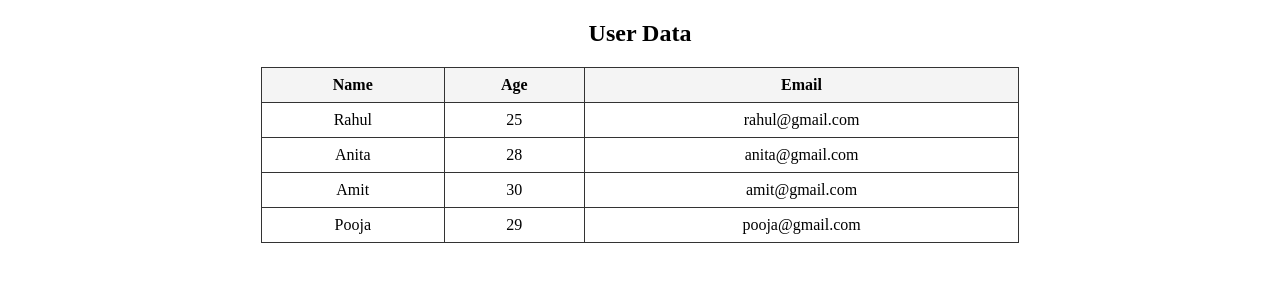
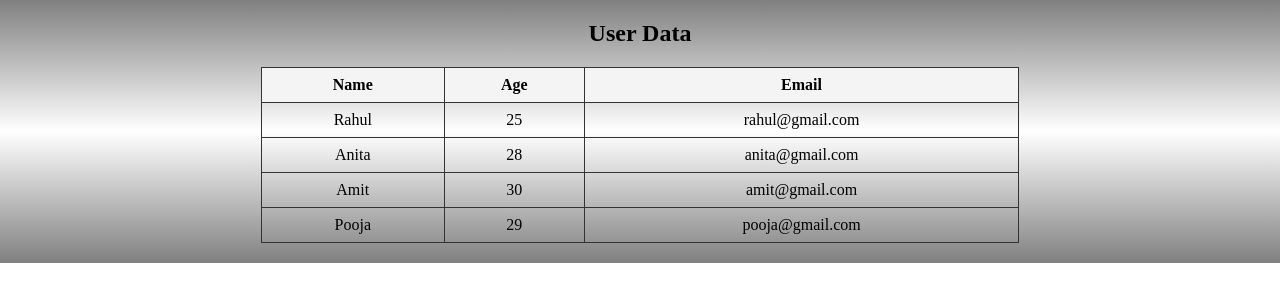
Before and after one commit to AnitaPK/pythonForB78WithJenkins, a Flask app: page / in a window 1280 px wide. Shown: the top 302 px of the page. Run offline with Flask 3, Linux system fonts and the light colour scheme.

Commit message:
cascading style sheet update

```diff
--- a/templates/index.html
+++ b/templates/index.html
@@ -3,6 +3,11 @@
 <head>
     <title>Flask Data Display</title>
     <style>
+        body{
+            background-image: linear-gradient(gray,white,gray);
+            background-repeat: no-repeat;
+            background-size: cover;
+        }
         table {
             border-collapse: collapse;
             width: 60%;
@@ -15,6 +20,10 @@
         }
         th {
             background-color: #f4f4f4;
+        }
+        tr:nth-child(odd):hover{
+            background-color: black;
+            color: white;
         }
     </style>
 </head>
```
